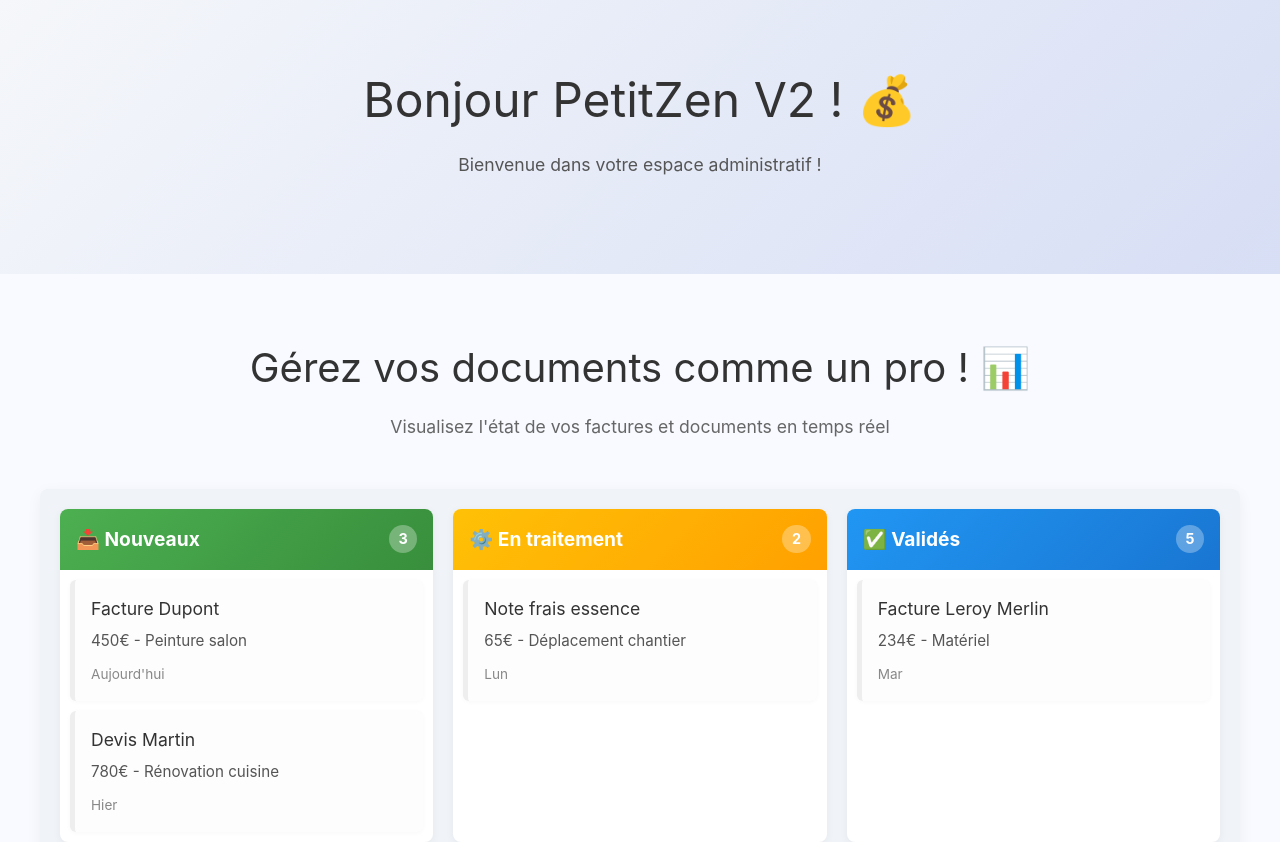
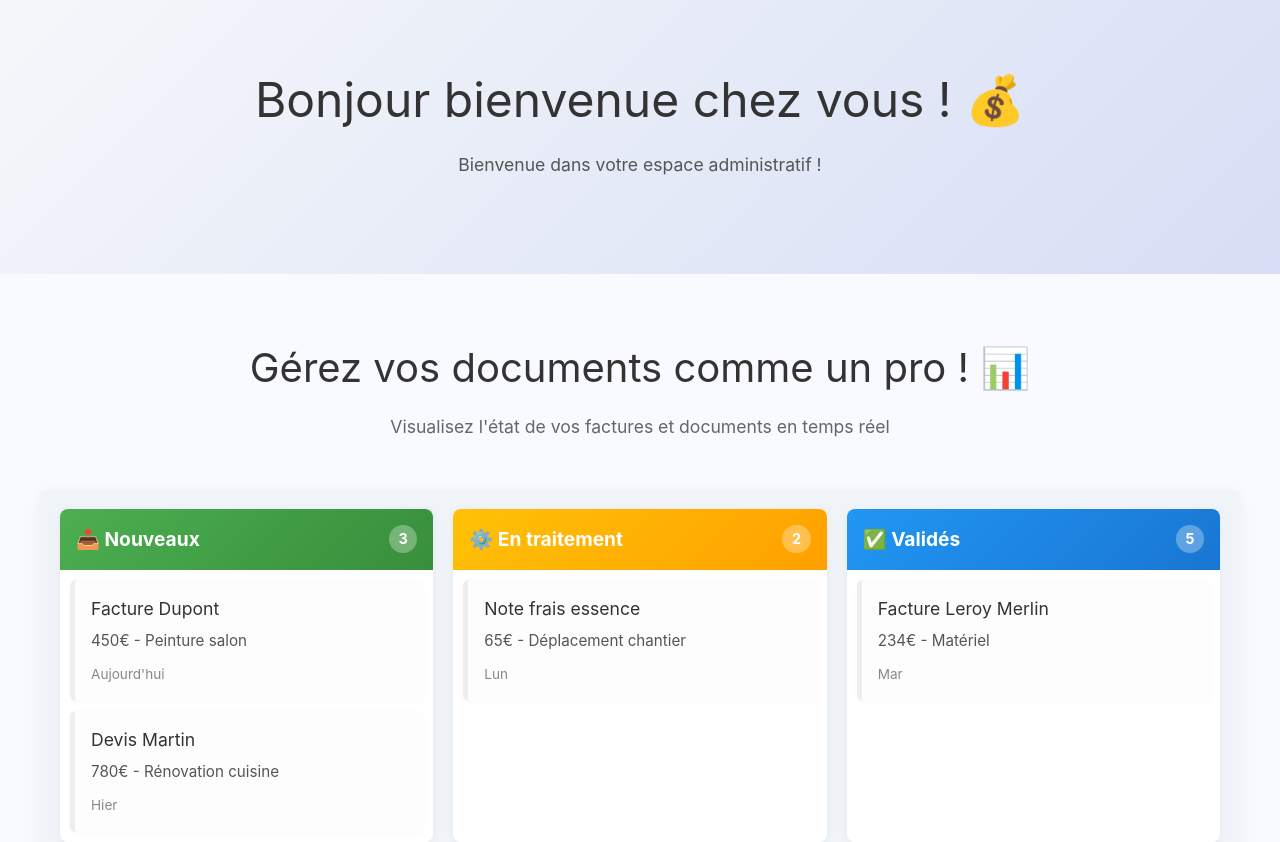
Before and after one commit to Alexandre64100/PetitZenV1, a Next.js app: page / in a window 1280 px wide. Shown: the top 842 px of the page. Built offline with nearby package versions, Linux system fonts and the light colour scheme.

Commit message:
Update index.js

```diff
--- a/pages/index.js
+++ b/pages/index.js
@@ -11,7 +11,7 @@ export default function Home() {
 
       {/* Section principale avec le Hello World */}
       <main>
-       <h1>Bonjour PetitZen V2 ! 💰</h1>
+       <h1>Bonjour bienvenue chez vous ! 💰</h1>
 <p>Bienvenue dans votre espace administratif !</p>
       </main>
 
```
